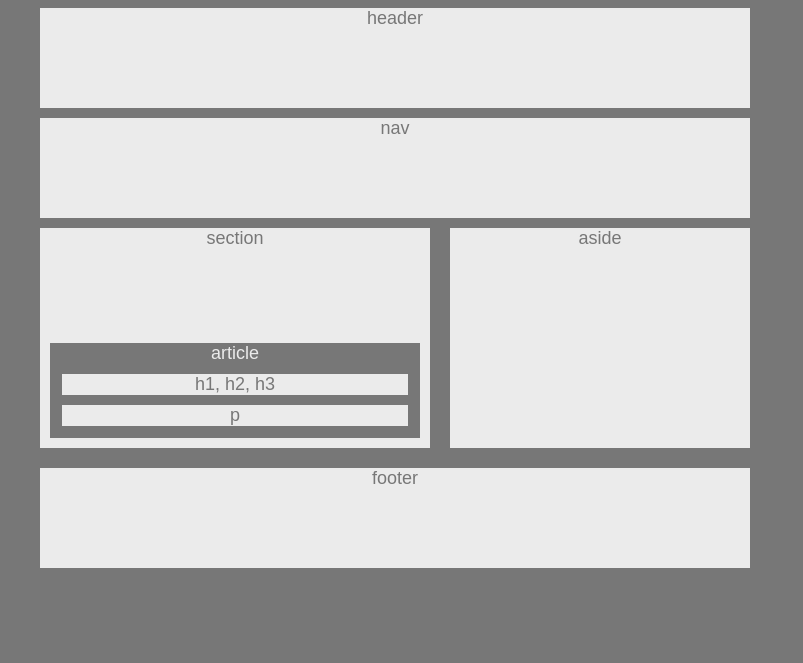
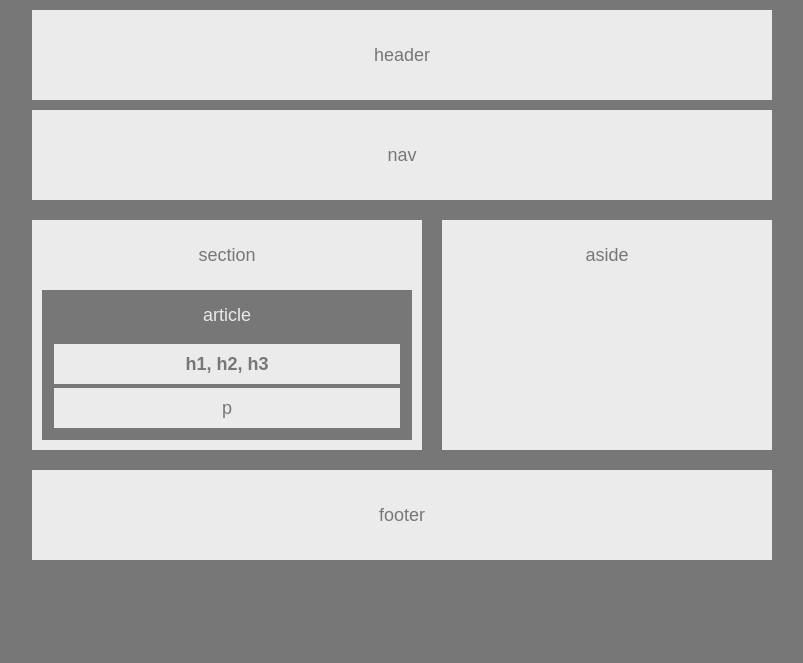
Before and after one commit to Olisun/HW-Wireframe, a plain HTML site: page index.html in a window 1280 px wide. Shown: the whole page, without its empty margins (68-871 px from the left). Drawn offline with Linux system fonts and the light colour scheme.

Commit message:
made modifications to both index and style

```diff
--- a/index.html
+++ b/index.html
@@ -9,17 +9,35 @@
   <title>Document</title>
 </head>
 
+<!-- I think I went down a deep rabbit hole but basically what I did was I made a 5 div grid. Header, nav, section aside and footer are the main divs. I then nested a 1 column / 1 row grid inside of the section div and placed article in that. Then I nested another 2 row / 1 column grid inside of the article div to place h1-2-3 and p in each of the respective rows. -->
+
 <body>
-  <div class="header">header</div>
-  <div class="nav">nav</div>
-  <div class="section">section
-    <div class="article">article
-      <div class="h1-h2-h3">h1, h2, h3</div>
-      <div class="p">p</div>
+  <div class="container">
+    <div class="header">
+      <div class="header-text">header</div>
+    </div>
+    <div class="nav">
+      <div class="nav-text">nav</div>
+    </div>
+    <div class="section">
+      <div class="section-text">section</div>
+      <div class="article">
+        <div class="article-text">article</div>
+        <div class="h1-h2-h3">
+          <div class="h1-h2-h3-text"><strong>h1, h2, h3</strong></div>
+        </div>
+        <div class="p">
+          <div class="p-text">p</div>
+        </div>
+      </div>
+    </div>
+    <div class="aside">
+      <div class="aside-text">aside</div>
+    </div>
+    <div class="footer">
+      <div class="footer-text">footer</div>
     </div>
   </div>
-  <div class="aside">aside</div>
-  <div class="footer">footer</div>
 
 
 </body>
--- a/style.css
+++ b/style.css
@@ -3,12 +3,17 @@ body {
   color: #777;
   background: #777;
   width: 960px;
+  margin: 0px;
+}
+
+.container {
   font-size: 18px;
   display: grid;
   grid-template-columns: 495px 465px;
   grid-template-rows: 1fr 1fr 2.5fr 1fr;
   grid-column-gap: 10px;
   grid-row-gap: 10px;
+  width: 960px;
   height: 660px;
   text-align: center;
 }
@@ -17,16 +22,26 @@ body {
   background: #ebebeb;
   grid-area: 1 / 1 / 2 / 3;
   margin-left: 100px;
-  margin-right: 160px;
-  height: 100px;
+  margin-right: 130px;
+  margin-top: 10px;
+  height: 90px;
+}
+
+.header-text {
+  margin-top: 35px;
 }
 
 .nav {
   background: #ebebeb;
   grid-area: 2 / 1 / 3 / 3;
   margin-left: 100px;
-  margin-right: 160px;
-  height: 100px;
+  margin-right: 130px;
+  margin-bottom: 10px;
+  height: 90px;
+}
+
+.nav-text {
+  margin-top: 35px;
 }
 
 .section {
@@ -41,6 +56,10 @@ body {
   margin-bottom: 10px;
 }
 
+.section-text {
+  margin-top: 25px;
+}
+
 .article {
   grid-area: 2 / 2 / 2 / 1;
   color: #ebebeb;
@@ -51,40 +70,65 @@ body {
   grid-column-gap: 10px;
   grid-row-gap: 10px;
   margin: 10px;
+  height: 150px;
+}
+
+.article-text {
+  margin-top: 15px;
 }
 
 .h1-h2-h3 {
   background: #ebebeb;
   color: #777;
   grid-area: 2 / 1 / 2 / 2;
-  grid-column-gap: 10px;
+  grid-column-gap: 1px;
   margin-left: 12px;
   margin-right: 12px;
+  margin-bottom: -10px;
+  height: 40px;
+}
+
+.h1-h2-h3-text {
+  margin-top: 10px;
 }
 
 .p {
   background: #ebebeb;
   color: #777;
   grid-area: 3 / 1 / 3 / 2;
-  grid-column-gap: 10px;
+  grid-column-gap: 1px;
   margin-left: 12px;
   margin-right: 12px;
   margin-bottom: 12px;
+  margin-top: -10px;
+  height: 40px;
+}
+
+.p-text {
+  margin-top: 10px;
 }
 
 .aside {
   background: #ebebeb;
   grid-area: 3 / 2 / 4 / 3;
-  margin-right: 160px;
+  margin-right: 130px;
   margin-left: 5px;
   margin-bottom: 10px;
+}
+
+.aside-text {
+  margin-top: 25px;
 }
 
 .footer {
   background: #ebebeb;
   grid-area: 4 / 1 / 5 / 3;
   margin-left: 100px;
-  margin-right: 160px;
+  margin-right: 130px;
   margin-bottom: 100px;
-  height: 100px;
+  height: 90px;
 }
+
+.footer-text {
+  margin-top: 35px;
+}
```
